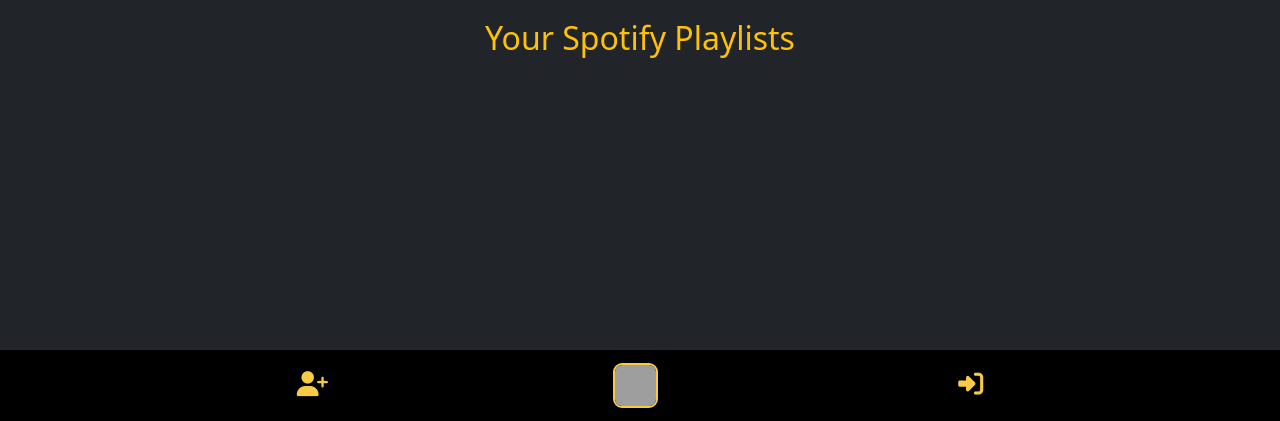
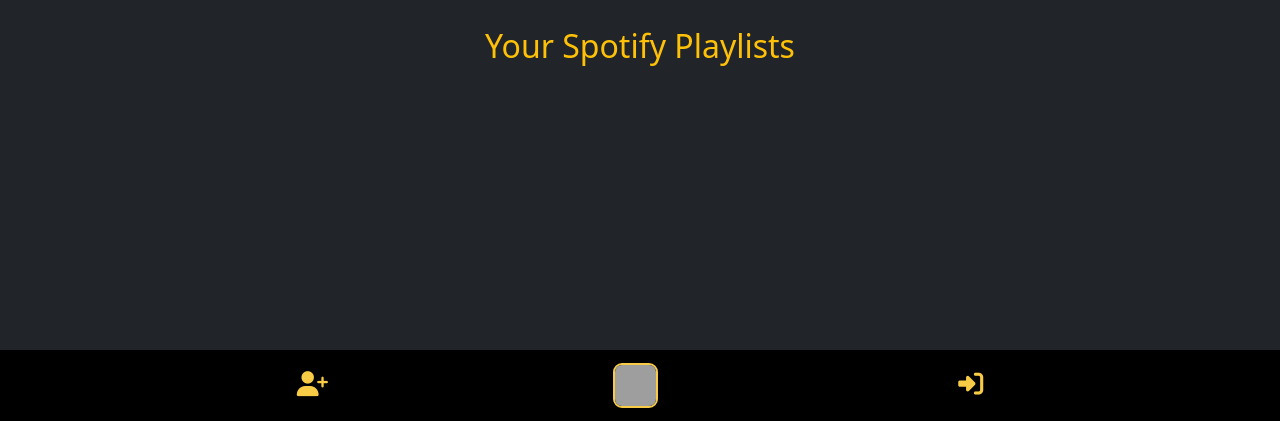
Before and after one commit to DestanT/we-rate-music, a Django app: template templates/users/add_playlists.html in a window 1280 px wide. Shown: the part 379-800 px from the top of the page. Run offline with Django 4.2, Linux system fonts and the light colour scheme; the template is opened without the code that fills it, so the values that code supplies are empty; parts of the project's set-up code (start-up, migrations or seed data) failed here and were passed over; some libraries are stand-ins or nearby versions; grey boxes are pictures that could not be loaded.

Commit message:
Add title to template - for clarity to the user

```diff
--- a/templates/users/add_playlists.html
+++ b/templates/users/add_playlists.html
@@ -2,10 +2,12 @@
 <div class="container g-0 text-warning">
     <div class="row">
         <div class="container">
-            <div class="row text-center">
-                <h2>
-                    Your Spotify Playlists
-                </h2>
+            <div class="row mt-2 text-center">
+                <div class="col">
+                    <h2>
+                        Your Spotify Playlists
+                    </h2>
+                </div>
             </div>
             {% for item in spotify_playlists %}
             <div class="row d-flex align-items-center">
```
